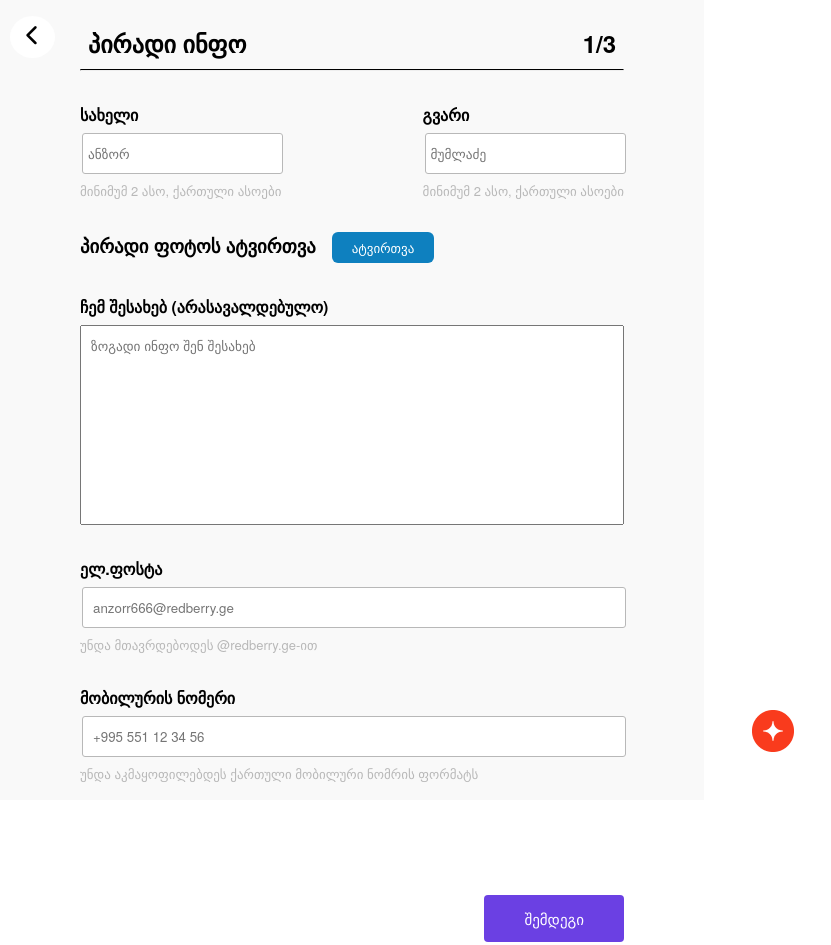
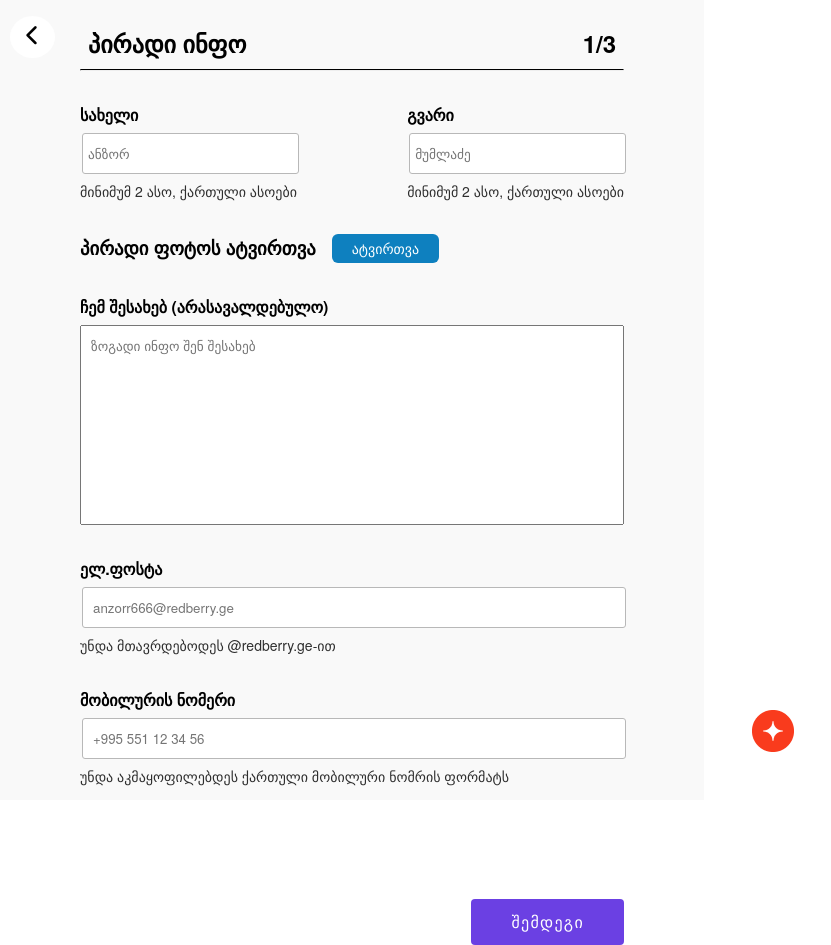
Before and after one commit to nikaKh12/resume-builder, a React (Create React App) app: page /private-info in a window 1280 px wide. Shown: the whole page, without its empty margins (0-831 px from the left). Built offline with nearby package versions, Linux system fonts and the light colour scheme; a web font is replaced by a local one.

Commit message:
Fixed font sizes

```diff
--- a/src/App.css
+++ b/src/App.css
@@ -65,6 +65,17 @@ header {
   justify-content: space-between;
   margin: 0.6em 0.5em;
 }
+
+#private-info-title {
+  font-weight: 700;
+  font-size: 24px;
+  line-height: 29px;
+}
+
+#numeration {
+  font-weight: 400;
+  line-height: 24px;
+}
 .form-names-container {
   display: flex;
   justify-content: space-between;
@@ -119,80 +130,87 @@ textarea {
 }
 .btn-container button {
   background-color: #6b40e3;
+  font-weight: 500;
   border: none;
   color: #ffffff;
   padding: 13px 40px;
   border-radius: 4px;
-  font-size: 15px;
+  font-size: 16px;
+  line-height: 20px;
+  letter-spacing: 0.08em;
   cursor: pointer;
 }
 .top-label {
   font-weight: 700;
 }
 .bottom-label {
-  color: #b8b8b8;
-  font-size: 13px;
+  color: #2e2e2e;
+  font-size: 14px;
+  font-weight: 300;
+  line-height: 21px;
 }
 .upload-label {
   background-color: #0e80bf;
   color: white;
   padding: 6px 20px;
-  font-size: 13px;
+  font-weight: 400;
+  font-size: 14px;
+  line-height: 17px;
   cursor: pointer;
   border-radius: 6px;
 }
 
 #correct-name {
-  color: green;
+  color: #98e37e;
   position: absolute;
   top: 50%;
   transform: translateY(-50%);
   right: 5px;
 }
 #correct-mail {
-  color: green;
+  color: #98e37e;
   position: absolute;
   top: 50%;
   transform: translateY(-50%);
   right: 5px;
 }
 #incorrect-name {
-  color: red;
+  color: #f02424;
   position: absolute;
   top: 50%;
   transform: translateY(-50%);
   right: -12%;
 }
 #incorrect-last-name {
-  color: red;
+  color: #f02424;
   position: absolute;
   top: 50%;
   transform: translateY(-50%);
   right: -12%;
 }
 #incorrect-mail {
-  color: red;
+  color: #f02424;
   position: absolute;
   top: 50%;
   transform: translateY(-50%);
   right: -3.5%;
 }
 #correct-phone {
-  color: green;
+  color: #98e37e;
   position: absolute;
   top: 50%;
   transform: translateY(-50%);
   right: 5px;
 }
 #incorrect-phone {
-  color: red;
+  color: #f02424;
   position: absolute;
   top: 50%;
   transform: translateY(-50%);
   right: -3.5%;
 }
 #correct-last-name {
-  color: green;
+  color: #98e37e;
   position: absolute;
   top: 50%;
   transform: translateY(-50%);
```
